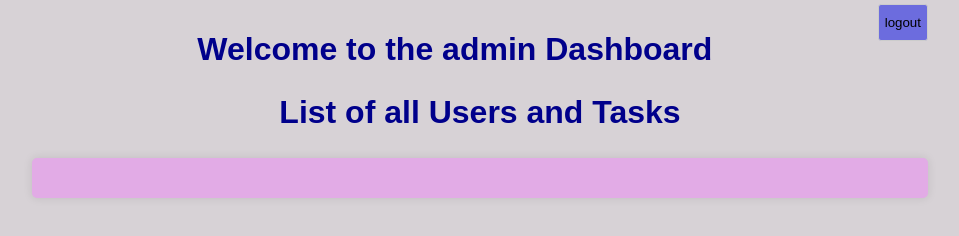
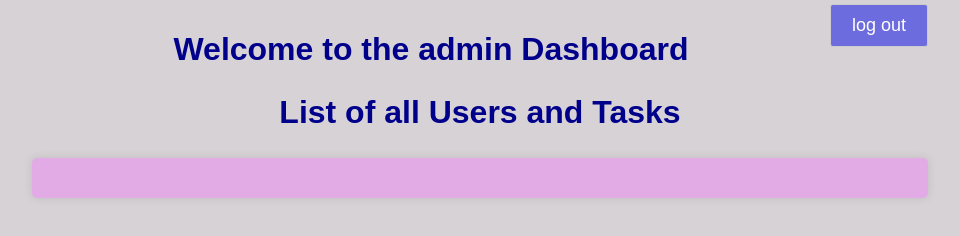
Before and after one commit to Tsion-Teklay/task-manager-app, a website: page public/admin-dashboard.html in a window 1280 px wide. Shown: the whole page, without its empty margins (160-1119 px from the left). Drawn offline with Linux system fonts and the light colour scheme; no server answers.

Commit message:
Update admin-dashboard.html

```diff
--- a/public/admin-dashboard.html
+++ b/public/admin-dashboard.html
@@ -8,7 +8,9 @@
 </head>
 <body>
     <div id="admin-container">
-        <button id="logout-button">logout</button>
+        <button id="logout-button">
+            <a href="index.html">log out</a>
+        </button>
         <h2>Welcome to the admin Dashboard</h2>
         <h2>List of all Users and Tasks</h2>
         <div id="users-list">
```
